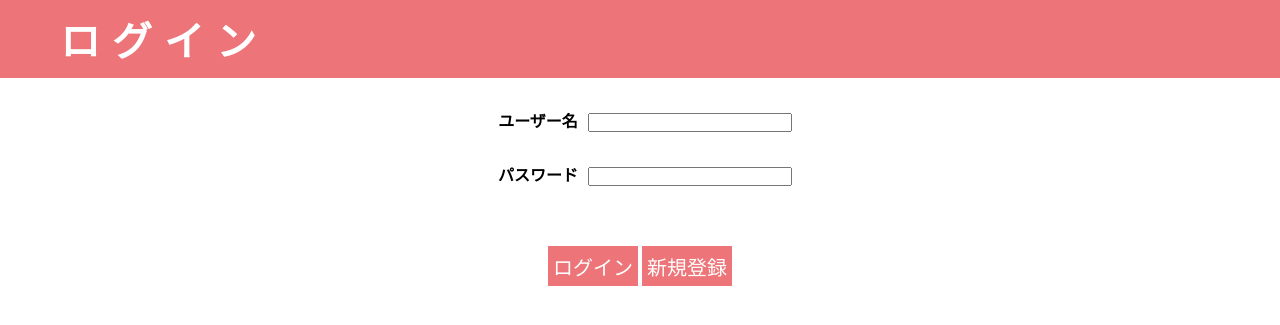
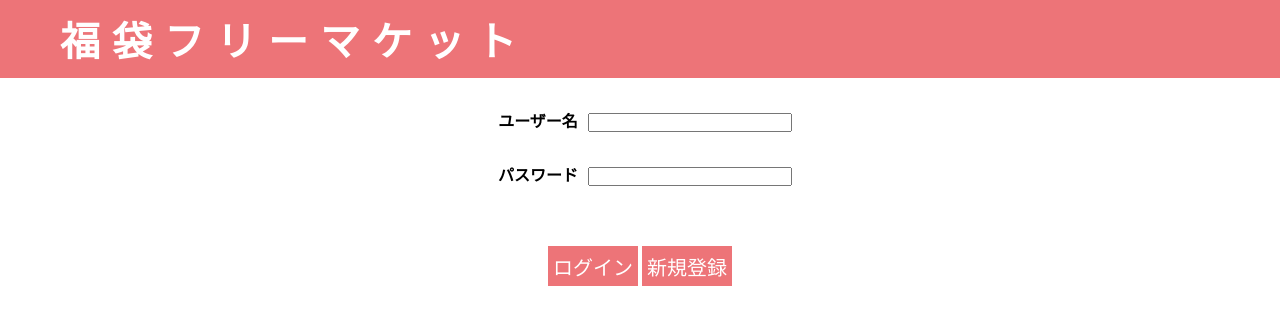
Before and after one commit to sandahiroya/hal_02_team7, a PHP site: page /login.php in a window 1280 px wide. Shown: the top 325 px of the page. Run offline with PHP 8.4, Linux system fonts and the light colour scheme.

Commit message:
名称変更

```diff
--- a/member_tpl/login.php
+++ b/member_tpl/login.php
@@ -5,7 +5,7 @@
 </head>
 <body>
 <header>
-    <h1>ログイン</h1>
+    <h1>福袋フリーマケット</h1>
 </header>
 <main>
     <form action="login.php" method="post">
```
